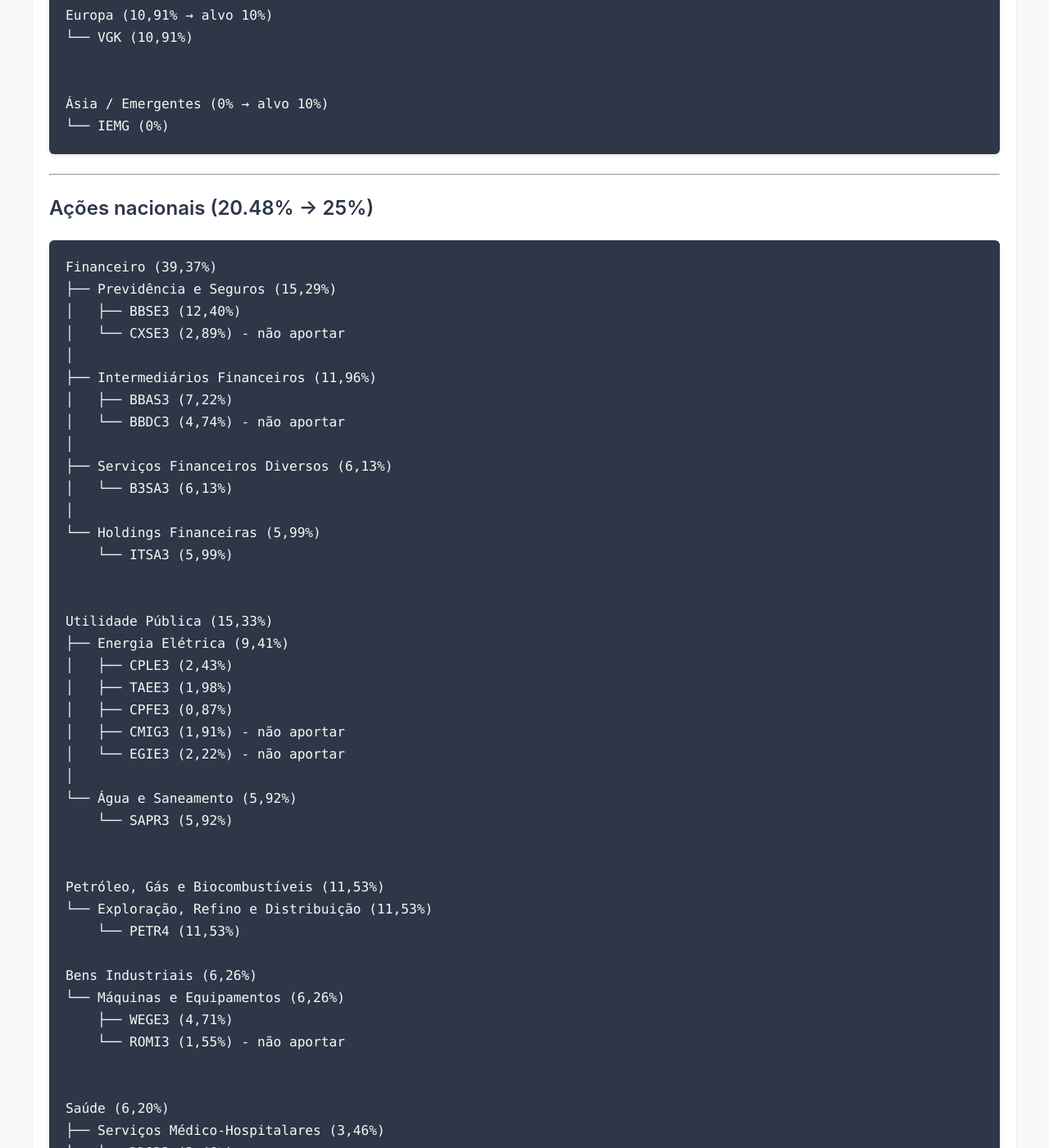
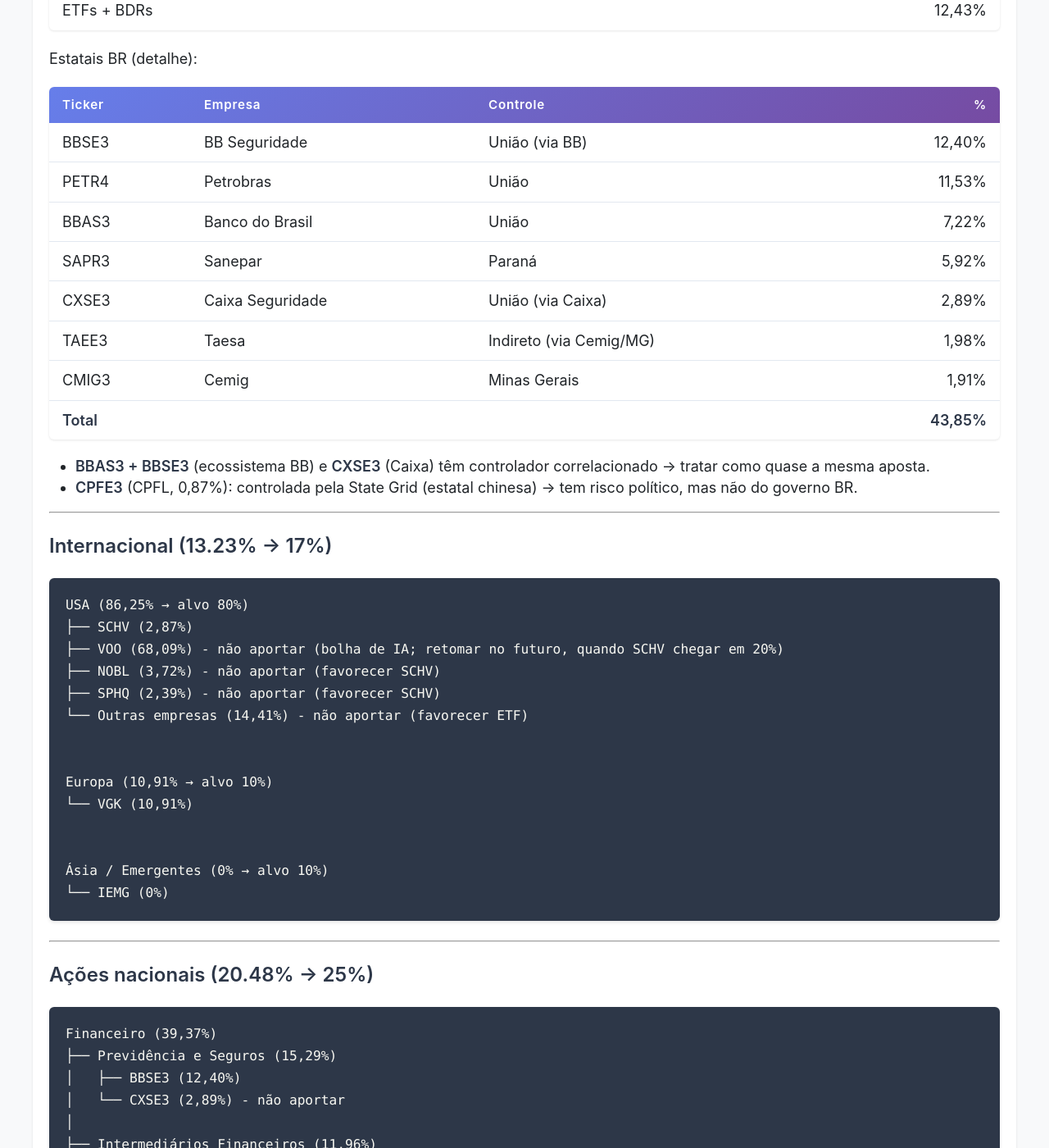
Before and after one commit to CarlosPena00/carlospena00.github.io, a Jekyll site: the page built from _posts/2026-07-01-ecomomy-auvp.md, in a window 1280 px wide and 1400 px high, scrolled down 38624 px. Shown: the whole window at 82% size. Built offline with Jekyll 4.4.1, drawn with Linux system fonts in a browser that asks for light colours; some of the changed text lies outside the part shown.

Commit message:
docs(blog): Expand AUVP portfolio targets and state-owned breakdown
Add current-vs-target comparison columns to the allocation table,
introduce a state-owned vs private breakdown for Brazilian stocks
(flagging correlated political risk), restructure the electric-utility
tree into transmission/generation/distribution, and add target
percentages plus aport notes to the FIIs and fixed-income sections.

---
How to test

bundle exec jekyll build
# open _site and verify the AUVP post renders the new tables/trees

````diff
--- a/_posts/2026-07-01-ecomomy-auvp.md
+++ b/_posts/2026-07-01-ecomomy-auvp.md
@@ -1552,15 +1552,42 @@ Referência:
 
 ### Target / Organização
 
-| Tipo | Alvo |
-|------|-----:|
-| Ações internacionais | 17% |
-| Ações nacionais | 25% |
-| Fundos imobiliários | 4% |
-| REITs | 0% |
-| Criptomoedas | 4% |
-| Renda fixa | 50% |
-| Renda fixa internacional | 0% |
+| Tipo | Atual | Alvo | Diferença |
+|------|------:|-----:|----------:|
+| Ações internacionais | 13,23% | 17% | +3,77% |
+| Ações nacionais | 20,48% | 25% | +4,52% |
+| Fundos imobiliários | 3,29% | 4% | +0,71% |
+| REITs | 0,00% | 0% | 0,00% |
+| Criptomoedas | 3,56% | 4% | +0,44% |
+| Renda fixa | 59,44% | 50% | -9,44% |
+| Renda fixa internacional | 0,00% | 0% | 0,00% |
+
+#### Estatal × privado (ações nacionais)
+
+Ponto de atenção: empresas estatais compartilham o **mesmo risco político** (governo), então não são apostas independentes. Percentuais sobre o book de ações nacionais.
+
+| Bloco | % |
+|-------|--:|
+| Estatal BR (governo federal/estadual) | 43,85% |
+| Privado BR | 42,85% |
+| Estatal estrangeiro (State Grid - China) | 0,87% |
+| ETFs + BDRs | 12,43% |
+
+Estatais BR (detalhe):
+
+| Ticker | Empresa | Controle | % |
+|--------|---------|----------|--:|
+| BBSE3 | BB Seguridade | União (via BB) | 12,40% |
+| PETR4 | Petrobras | União | 11,53% |
+| BBAS3 | Banco do Brasil | União | 7,22% |
+| SAPR3 | Sanepar | Paraná | 5,92% |
+| CXSE3 | Caixa Seguridade | União (via Caixa) | 2,89% |
+| TAEE3 | Taesa | Indireto (via Cemig/MG) | 1,98% |
+| CMIG3 | Cemig | Minas Gerais | 1,91% |
+| **Total** | | | **43,85%** |
+
+- **BBAS3 + BBSE3** (ecossistema BB) e **CXSE3** (Caixa) têm controlador correlacionado → tratar como quase a mesma aposta.
+- **CPFE3** (CPFL, 0,87%): controlada pela State Grid (estatal chinesa) → tem risco político, mas não do governo BR.
 
 ---
 
@@ -1569,7 +1596,7 @@ Referência:
 ```text
 USA (86,25% → alvo 80%)
 ├── SCHV (2,87%)
-├── VOO (68,09%) - não aportar (bolha de IA; retomar no futuro)
+├── VOO (68,09%) - não aportar (bolha de IA; retomar no futuro, quando SCHV chegar em 20%)
 ├── NOBL (3,72%) - não aportar (favorecer SCHV)
 ├── SPHQ (2,39%) - não aportar (favorecer SCHV)
 └── Outras empresas (14,41%) - não aportar (favorecer ETF)
@@ -1606,11 +1633,14 @@ Financeiro (39,37%)
 
 Utilidade Pública (15,33%)
 ├── Energia Elétrica (9,41%)
-│   ├── CPLE3 (2,43%)
-│   ├── TAEE3 (1,98%)
-│   ├── CPFE3 (0,87%)
-│   ├── CMIG3 (1,91%) - não aportar
-│   └── EGIE3 (2,22%) - não aportar
+│   ├── Transmissão (1,98%)
+│   │   └── TAEE3 (1,98%)
+│   ├── Geração (2,22%)
+│   │   └── EGIE3 (2,22%)
+│   └── Distribuição (5,21%)
+│       ├── CPLE3 (2,43%)
+│       ├── CPFE3 (0,87%) - não aportar
+│       └── CMIG3 (1,91%) - não aportar
 │
 └── Água e Saneamento (5,92%)
     └── SAPR3 (5,92%)
@@ -1680,14 +1710,14 @@ BDRs (2,96%) - não aportar
 ### FIIs (3.29% -> 4%)
 
 ```text
-Shoppings (51,16%)
+Shoppings (51,16% → alvo 50%)
 ├── Shopping Centers (51,16%)
 │   ├── VISC11 (23,25%)
 │   ├── PMLL11 (18,90%)
 │   └── XPML11 (9,01%)
 
 
-Logística (28,39%)
+Logística (28,39% → alvo 50%)
 ├── Galpões Logísticos (28,39%)
 │   ├── KNRI11 (10,96%)
 │   ├── BTLG11 (9,41%)
@@ -1695,7 +1725,7 @@ Logística (28,39%)
 │   └── VILG11 (1,97%)
 
 
-Renda Urbana / Imóveis Corporativos (9,89%)
+Renda Urbana / Imóveis Corporativos (9,89%) - não aportar
 ├── Renda Urbana (1,44%)
 │   └── ALZR11 (1,44%)
 │
@@ -1724,7 +1754,7 @@ Papel (8,07%) - não aportar
 │   ├── IPCA (20,93%) (Força: 7)
 │   ├── Selic (23,68%)  (Força: 6)
 │   ├── Selic Nubank (4,06%) - não aportar
-│   └── Prefixado (0,00%) (Força: 0) - não aportar
+│   └── Prefixado (0,00%) (Força: 1)
 │
 └── Tesouro Direto (25,90%)
     ├── Tesouro IPCA (20,70%) (Força: 9)
````
